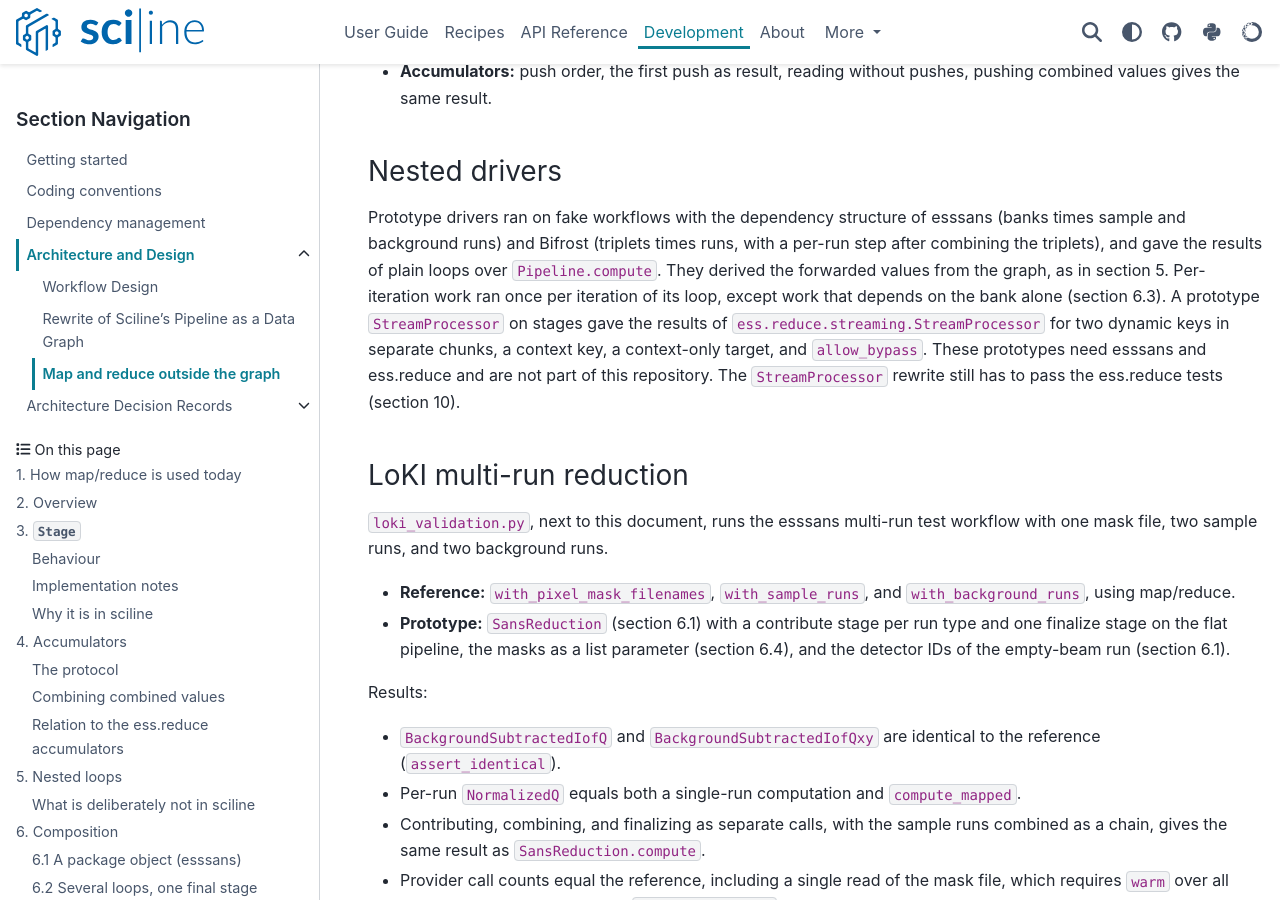
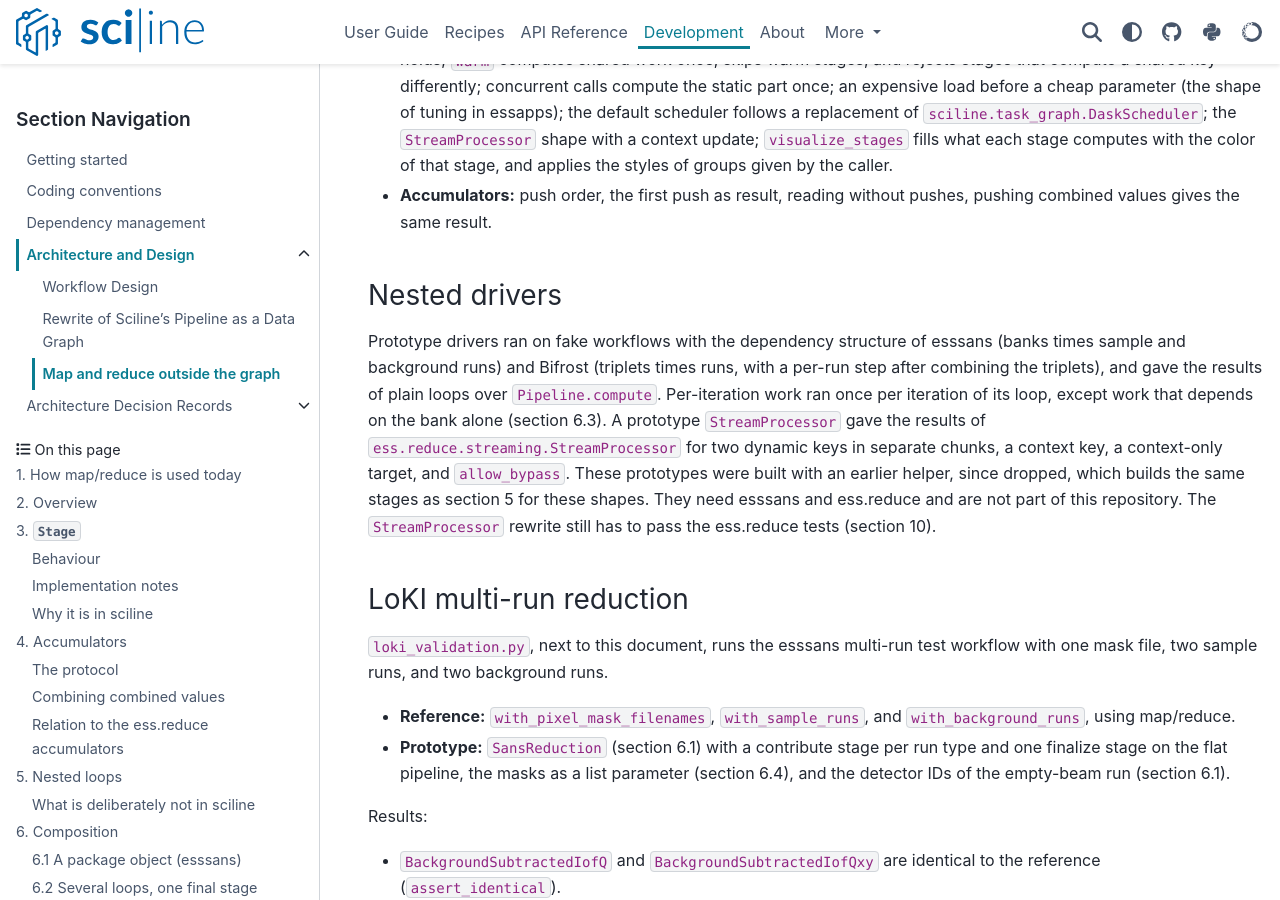
Before and after one commit to scipp/sciline, a Sphinx documentation site: the page built from docs/developer/architecture-and-design/map-reduce-outside-the-graph.md, in a window 1280 px wide and 900 px high, scrolled down 14427 px. Built offline with Sphinx 7.4.7 and the PyData theme 0.15.4, drawn with Linux system fonts in a browser that asks for light colours; the version number could not be read and is left out; some of the changed text lies outside the part shown.

Commit message:
Clarify nested-loop drivers and their prototypes in the design doc
With several stages inside a loop, each takes only the forwarded values
at its own frontier, and since Stage.compute accepts exactly the inputs,
the driver selects them per stage. The nested-loops section now says so.

The validation section implied that the nested prototypes ran the
recipe of section 5. They were built with an earlier helper that builds
the same stages; it now says that.

Co-Authored-By: Claude Opus 5.5 <noreply@anthropic.com>

````diff
--- a/docs/developer/architecture-and-design/map-reduce-outside-the-graph.md
+++ b/docs/developer/architecture-and-design/map-reduce-outside-the-graph.md
@@ -192,6 +192,9 @@ for filename in filenames:
             acc[key].push(out[key])
 result = final_stage.compute({k: a.value for k, a in acc.items()})
 ```
+
+With several stages inside a loop, such as the triplet stage and the per-run step of Bifrost (section 6.3), the run stage outputs the forwarded values of all of them, and each stage takes those at its own frontier.
+`Stage.compute` accepts exactly the inputs of the stage, so the driver selects the values for each stage, `{k: v for k, v in held.items() if k in stage.inputs}`.
 
 Building the stages of nested loops this way has two pitfalls:
 
@@ -490,10 +493,10 @@ The tests cover:
 ### Nested drivers
 
 Prototype drivers ran on fake workflows with the dependency structure of esssans (banks times sample and background runs) and Bifrost (triplets times runs, with a per-run step after combining the triplets), and gave the results of plain loops over `Pipeline.compute`.
-They derived the forwarded values from the graph, as in section 5.
 Per-iteration work ran once per iteration of its loop, except work that depends on the bank alone (section 6.3).
-A prototype `StreamProcessor` on stages gave the results of `ess.reduce.streaming.StreamProcessor` for two dynamic keys in separate chunks, a context key, a context-only target, and `allow_bypass`.
-These prototypes need esssans and ess.reduce and are not part of this repository.
+A prototype `StreamProcessor` gave the results of `ess.reduce.streaming.StreamProcessor` for two dynamic keys in separate chunks, a context key, a context-only target, and `allow_bypass`.
+These prototypes were built with an earlier helper, since dropped, which builds the same stages as section 5 for these shapes.
+They need esssans and ess.reduce and are not part of this repository.
 The `StreamProcessor` rewrite still has to pass the ess.reduce tests (section 10).
 
 ### LoKI multi-run reduction
````
